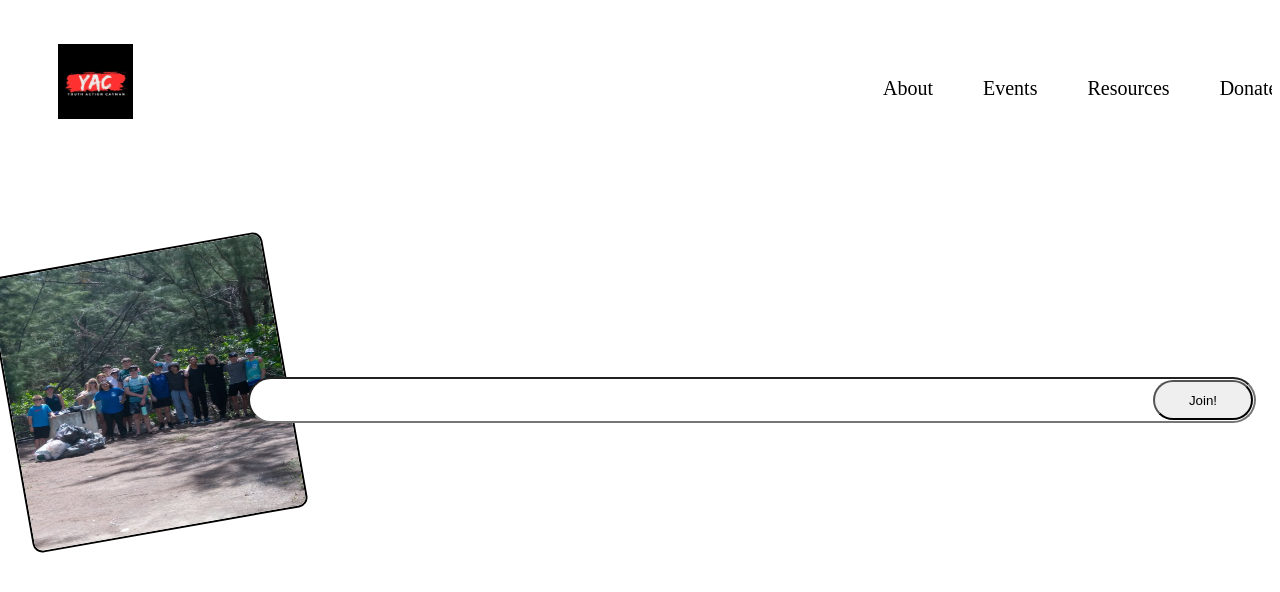
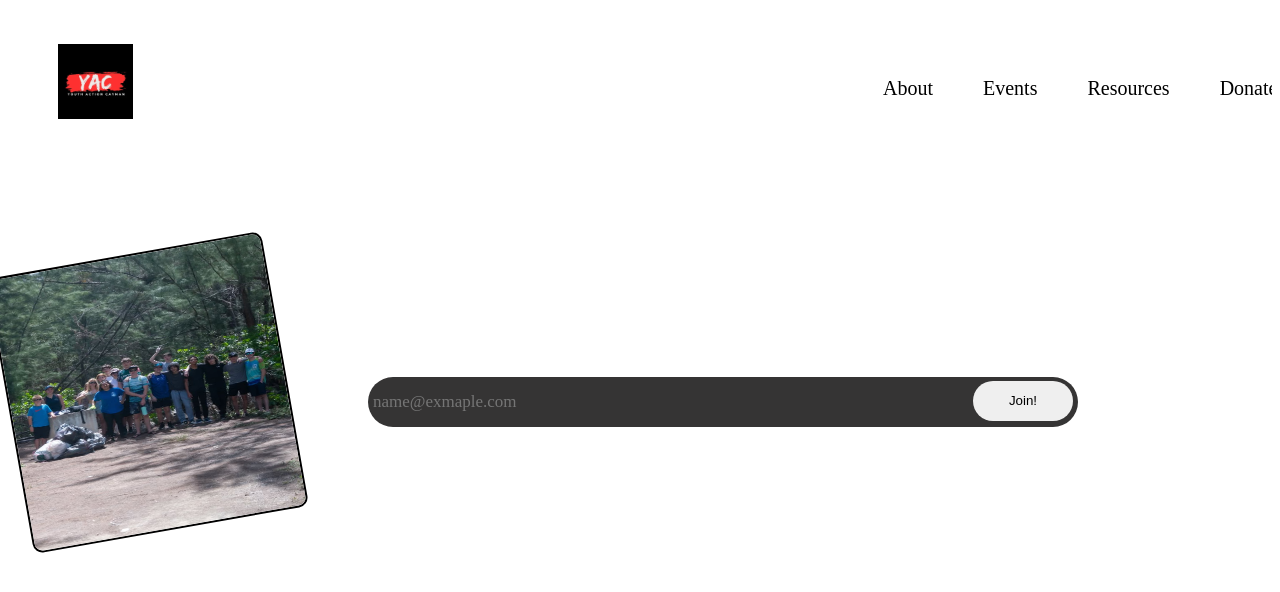
Before and after one commit to tigerseyemax1/YAC-website, a React (Vite) app: page / in a window 1280 px wide. Shown: the top 592 px of the page. Built offline with nearby package versions, Linux system fonts and the light colour scheme.

Commit message:
email stylized 2

```diff
--- a/src/App.css
+++ b/src/App.css
@@ -83,22 +83,30 @@ ul {
 }
 #submit{
   position: relative;
-  left: 137px;
-  top: 220px;
+  left: 255px;
+  top: 218px;
   height: 40px;
   width: 100px;
   border-radius: 20px;
+  border: 10px;
 }
 
 #submit:hover {
-  background-color: darkgrey;
+  background-color: darkgray;
+  color: white;
 }
 
 #email{
   position: relative;
-  left: 240px;
+  left: 360px;
   top: 220px;
-  width: 1000px;
+  width: 700px;
   height: 40px;
-  border-radius: 150px;
+  border-radius: 9999px;
+  border: 10px;
+  padding: 5px;
+  font-size: 17px;
+  background-color: rgb(53, 52, 52);
+  color: white;
+  font-family: phantom;
 }
--- a/src/App.jsx
+++ b/src/App.jsx
@@ -33,7 +33,7 @@ const LandingPage = () => {
 
       <div>
         <form>
-          <input type="text" id = "email"/>
+          <input type="text" id = "email" placeholder= "name@exmaple.com"/>
           <button id='submit' type="input" onClick = {onUserEmailSubmit}>Join!</button>
         </form>
       </div>
```
